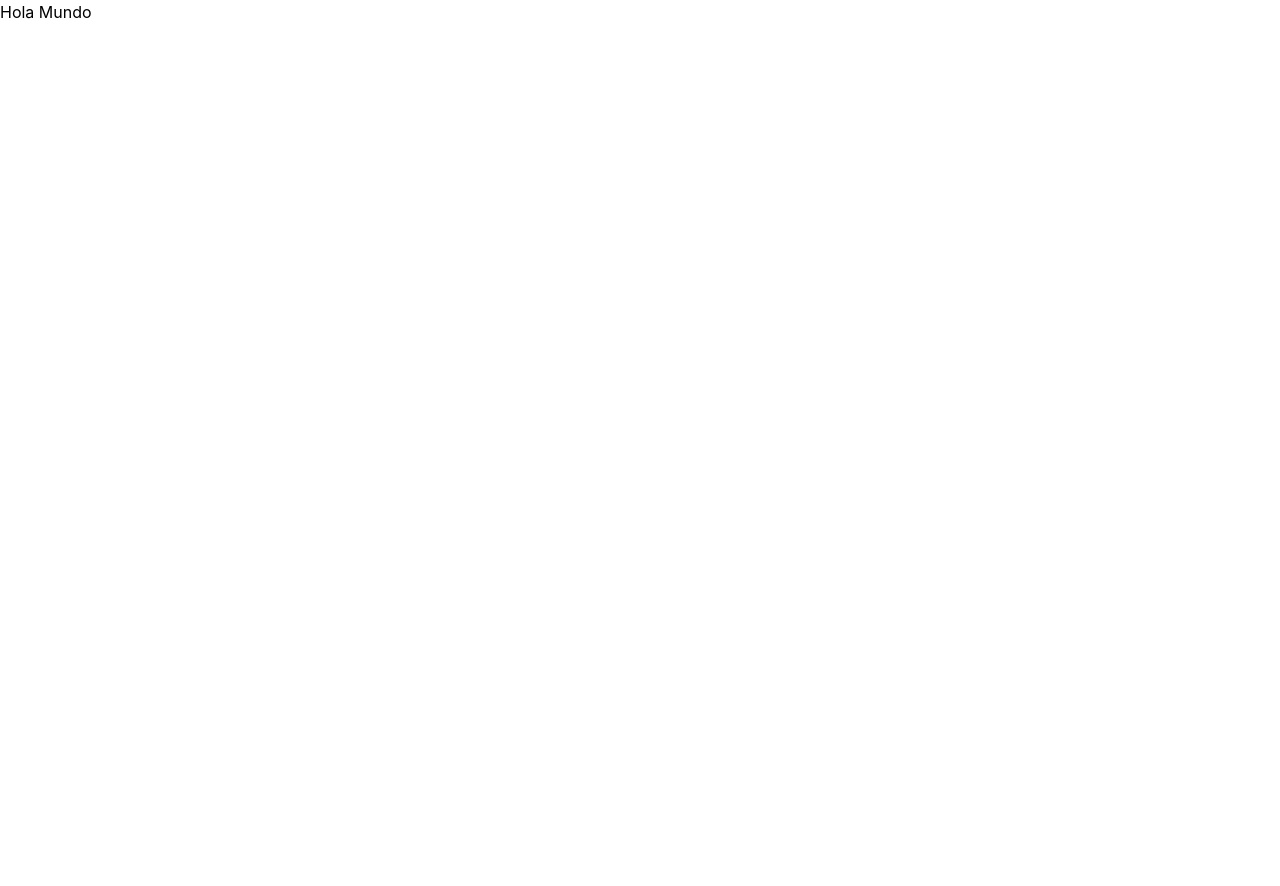
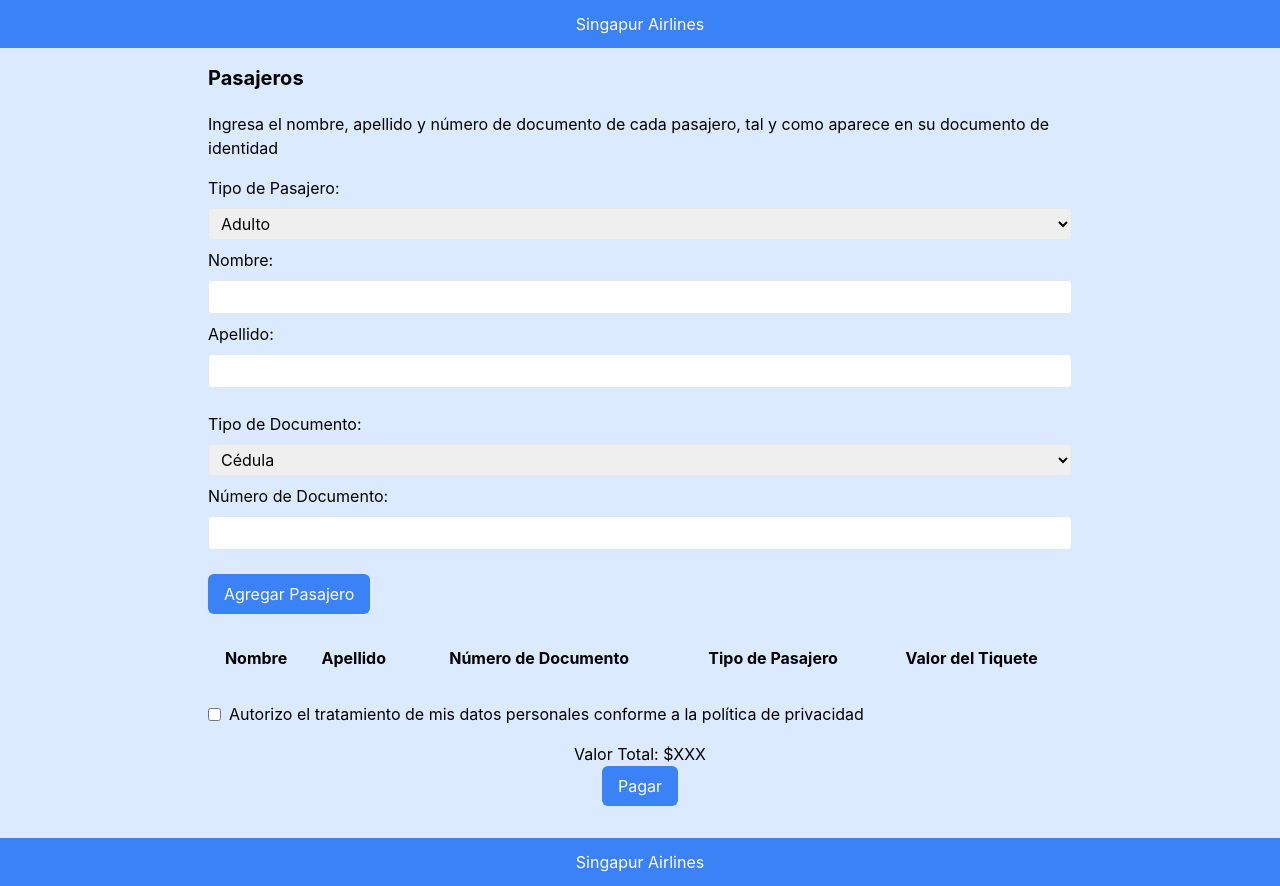
Before and after one commit to juangomez177/SITAS-frontend-virtual, a Next.js app: page /reservas in a window 1280 px wide. Before the commit the page ends 800 px from the top, so only its background shows below. Built offline with nearby package versions, Linux system fonts and the light colour scheme.

Commit message:
ref: change place bookings code, and add styled

```diff
--- a/app/ReservationForm.tsx
+++ /dev/null
@@ -1,101 +0,0 @@
-"use client";
-
-import React, { useState } from 'react';
-
-function ReservationPage() {
-  const [pasajeros, setPasajeros] = useState<{ nombre: string; apellido: string; tipoDocumento: string; numeroDocumento: string; tipoPasajero: string; }[]>([]);
-  const [nombre, setNombre] = useState('');
-  const [apellido, setApellido] = useState('');
-  const [tipoDocumento, setTipoDocumento] = useState('cedula');
-  const [numeroDocumento, setNumeroDocumento] = useState('');
-  const [tipoPasajero, setTipoPasajero] = useState('adulto');
-  const [autorizado, setAutorizado] = useState(false);
-
-  const agregarPasajero = () => {
-    setPasajeros([
-      ...pasajeros,
-      { nombre, apellido, tipoDocumento, numeroDocumento, tipoPasajero }
-    ]);
-    setNombre('');
-    setApellido('');
-    setNumeroDocumento('');
-  };
-
-  const calcularTotal = () => {
-    // Aquí calcularías el valor total de los tiquetes y lo mostrarías en la página
-    return '$XXX';
-  };
-
-  return (
-    <div className="bg-blue-100">
-      <div className="h-12 bg-blue-500 text-white flex items-center justify-center">
-        Singapur Airlines
-      </div>
-      <div className="max-w-md mx-auto p-4">
-        <h1 className="text-xl font-bold mb-4">Pasajeros</h1>
-        <p>Ingresa el nombre, apellido y número de documento de cada pasajero, tal y como aparece en su documento de identidad</p>
-        <div className="mb-4">
-          <label htmlFor="tipo-pasajero">Tipo de Pasajero:</label>
-          <select id="tipo-pasajero" value={tipoPasajero} onChange={(e) => setTipoPasajero(e.target.value)} className="border rounded px-2 py-1">
-            <option value="adulto">Adulto</option>
-            <option value="niño">Niño</option>
-          </select>
-          <label htmlFor="nombre">Nombre:</label>
-          <input type="text" id="nombre" value={nombre} onChange={(e) => setNombre(e.target.value)} className="border rounded px-2 py-1" />
-          <label htmlFor="apellido">Apellido:</label>
-          <input type="text" id="apellido" value={apellido} onChange={(e) => setApellido(e.target.value)} className="border rounded px-2 py-1" />
-        </div>
-        <div className="mb-4">
-          <label htmlFor="tipo-documento">Tipo de Documento:</label>
-          <select id="tipo-documento" value={tipoDocumento} onChange={(e) => setTipoDocumento(e.target.value)} className="border rounded px-2 py-1">
-            <option value="cedula">Cédula</option>
-            <option value="pasaporte">Pasaporte</option>
-            <option value="tarjeta-identidad">Tarjeta de Identidad</option>
-            <option value="cedula-extranjeria">Cédula de Extranjería</option>
-          </select>
-          <label htmlFor="numero-documento">Número de Documento:</label>
-          <input type="text" id="numero-documento" value={numeroDocumento} onChange={(e) => setNumeroDocumento(e.target.value)} className="border rounded px-2 py-1" />
-        </div>
-        <div className="mb-4">
-          <button onClick={agregarPasajero} className="bg-blue-500 text-white px-4 py-2 rounded-md hover:bg-blue-600">Agregar Pasajero</button>
-        </div>
-        <table className="w-full mb-4">
-          <thead>
-            <tr>
-              <th>Nombre</th>
-              <th>Apellido</th>
-              <th>Número de Documento</th>
-              <th>Tipo de Pasajero</th>
-              <th>Valor del Tiquete</th>
-            </tr>
-          </thead>
-          <tbody>
-            {pasajeros.map((pasajero, index) => (
-              <tr key={index}>
-                <td>{pasajero.nombre}</td>
-                <td>{pasajero.apellido}</td>
-                <td>{pasajero.numeroDocumento}</td>
-                <td>{pasajero.tipoPasajero}</td>
-                <td>$XXX</td>
-              </tr>
-            ))}
-          </tbody>
-        </table>
-        <div className="mb-4">
-          <label>
-            <input type="checkbox" checked={autorizado} onChange={() => setAutorizado(!autorizado)} /> Autorizo el tratamiento de mis datos personales conforme a la política de privacidad
-          </label>
-        </div>
-        <div className="mb-4">
-          <p>Valor Total: <span>{calcularTotal()}</span></p>
-          <button onClick={() => alert('Pagar')} className="bg-blue-500 text-white px-4 py-2 rounded-md hover:bg-blue-600">Pagar</button>
-        </div>
-      </div>
-      <div className="h-12 bg-blue-500 text-white flex items-center justify-center">
-        Singapur Airlines
-      </div>
-    </div>
-  );
-}
-
-export default ReservationPage;
--- a/app/page.tsx
+++ b/app/page.tsx
@@ -1,10 +1,8 @@
-import ReservationForm from 'app/ReservationForm';
 
 const HomePage = () => {
   return (
     <div>
       <h1>Bienvenido a nuestro sitio de reservas de vuelos</h1>
-      <ReservationForm />
     </div>
   );
 };
--- a/app/reservas/page.tsx
+++ b/app/reservas/page.tsx
@@ -1,8 +1,103 @@
+"use client";
 
-export default function Web() {
-    return (
-        <>
-            <div> Hola Mundo</div>
-        </>
-    )
+import React, { useState } from 'react';
+
+function ReservationPage() {
+  const [pasajeros, setPasajeros] = useState<{ nombre: string; apellido: string; tipoDocumento: string; numeroDocumento: string; tipoPasajero: string; }[]>([]);
+  const [nombre, setNombre] = useState('');
+  const [apellido, setApellido] = useState('');
+  const [tipoDocumento, setTipoDocumento] = useState('cedula');
+  const [numeroDocumento, setNumeroDocumento] = useState('');
+  const [tipoPasajero, setTipoPasajero] = useState('adulto');
+  const [autorizado, setAutorizado] = useState(false);
+
+  const agregarPasajero = () => {
+    setPasajeros([
+      ...pasajeros,
+      { nombre, apellido, tipoDocumento, numeroDocumento, tipoPasajero }
+    ]);
+    setNombre('');
+    setApellido('');
+    setNumeroDocumento('');
+  };
+
+  const calcularTotal = () => {
+    // Aquí calcularías el valor total de los tiquetes y lo mostrarías en la página
+    return '$XXX';
+  };
+
+  return (
+    <div className="bg-blue-100">
+      <div className="h-12 bg-blue-500 text-white flex items-center justify-center">
+        Singapur Airlines
+      </div>
+      <div className="max-w-4xl mx-auto p-4">
+        <h1 className="text-xl font-bold mb-5">Pasajeros</h1>
+        <p className="mb-4">Ingresa el nombre, apellido y número de documento de cada pasajero, tal y como aparece en su documento de identidad</p>
+        <div className="mb-4 flex flex-col">
+          <label htmlFor="tipo-pasajero" className="mb-2">Tipo de Pasajero:</label>
+          <select id="tipo-pasajero" value={tipoPasajero} onChange={(e) => setTipoPasajero(e.target.value)} className="border rounded px-2 py-1 mb-2">
+            <option value="adulto">Adulto</option>
+            <option value="niño">Niño</option>
+          </select>
+          <label htmlFor="nombre" className="mb-2">Nombre:</label>
+          <input type="text" id="nombre" value={nombre} onChange={(e) => setNombre(e.target.value)} className="border rounded px-2 py-1 mb-2" />
+          <label htmlFor="apellido" className="mb-2">Apellido:</label>
+          <input type="text" id="apellido" value={apellido} onChange={(e) => setApellido(e.target.value)} className="border rounded px-2 py-1 mb-2" />
+        </div>
+        <div className="mb-4 flex flex-col">
+          <label htmlFor="tipo-documento" className="mb-2">Tipo de Documento:</label>
+          <select id="tipo-documento" value={tipoDocumento} onChange={(e) => setTipoDocumento(e.target.value)} className="border rounded px-2 py-1 mb-2">
+            <option value="cedula">Cédula</option>
+            <option value="pasaporte">Pasaporte</option>
+            <option value="tarjeta-identidad">Tarjeta de Identidad</option>
+            <option value="cedula-extranjeria">Cédula de Extranjería</option>
+          </select>
+          <label htmlFor="numero-documento" className="mb-2">Número de Documento:</label>
+          <input type="text" id="numero-documento" value={numeroDocumento} onChange={(e) => setNumeroDocumento(e.target.value)} className="border rounded px-2 py-1 mb-2" />
+        </div>
+        <div className="mb-4">
+          <button onClick={agregarPasajero} className="bg-blue-500 text-white px-4 py-2 rounded-md hover:bg-blue-600">Agregar Pasajero</button>
+        </div>
+        <div className="mb-4 text-center">
+          <table className="w-full text-center">
+            <thead>
+              <tr className="bg-blue-100">
+                <th className="py-4">Nombre</th>
+                <th className="py-4">Apellido</th>
+                <th className="py-4">Número de Documento</th>
+                <th className="py-4">Tipo de Pasajero</th>
+                <th className="py-4">Valor del Tiquete</th>
+              </tr>
+            </thead>
+            <tbody>
+              {pasajeros.map((pasajero, index) => (
+                <tr key={index} className={index % 2 === 0 ? 'bg-gray-100' : 'bg-white'}>
+                  <td className="py-4">{pasajero.nombre}</td>
+                  <td className="py-4">{pasajero.apellido}</td>
+                  <td className="py-4">{pasajero.numeroDocumento}</td>
+                  <td className="py-4">{pasajero.tipoPasajero}</td>
+                  <td className="py-4">$XXX</td>
+                </tr>
+              ))}
+            </tbody>
+          </table>
+        </div>
+        <div className="mb-4 text-center">
+          <label className="flex items-center">
+            <input type="checkbox" checked={autorizado} onChange={() => setAutorizado(!autorizado)} className="mr-2" /> Autorizo el tratamiento de mis datos personales conforme a la política de privacidad
+          </label>
+        </div>
+        <div className="mb-4 text-center">
+          <p>Valor Total: <span>{calcularTotal()}</span></p>
+          <button onClick={() => alert('Pagar')} className="bg-blue-500 text-white px-4 py-2 rounded-md hover:bg-blue-600">Pagar</button>
+        </div>
+      </div>
+      <div className="h-12 bg-blue-500 text-white flex items-center justify-center">
+        Singapur Airlines
+      </div>
+    </div>
+  );
 }
+
+export default ReservationPage;
```
